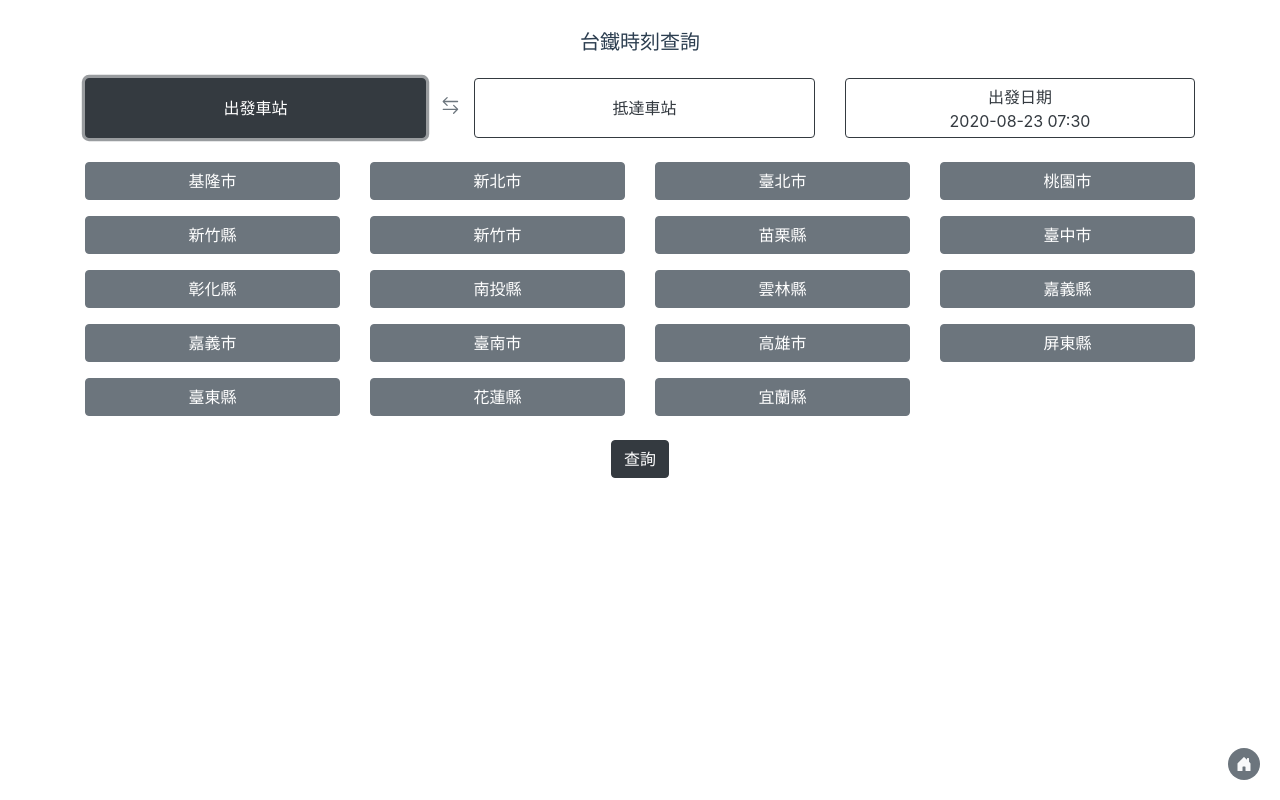
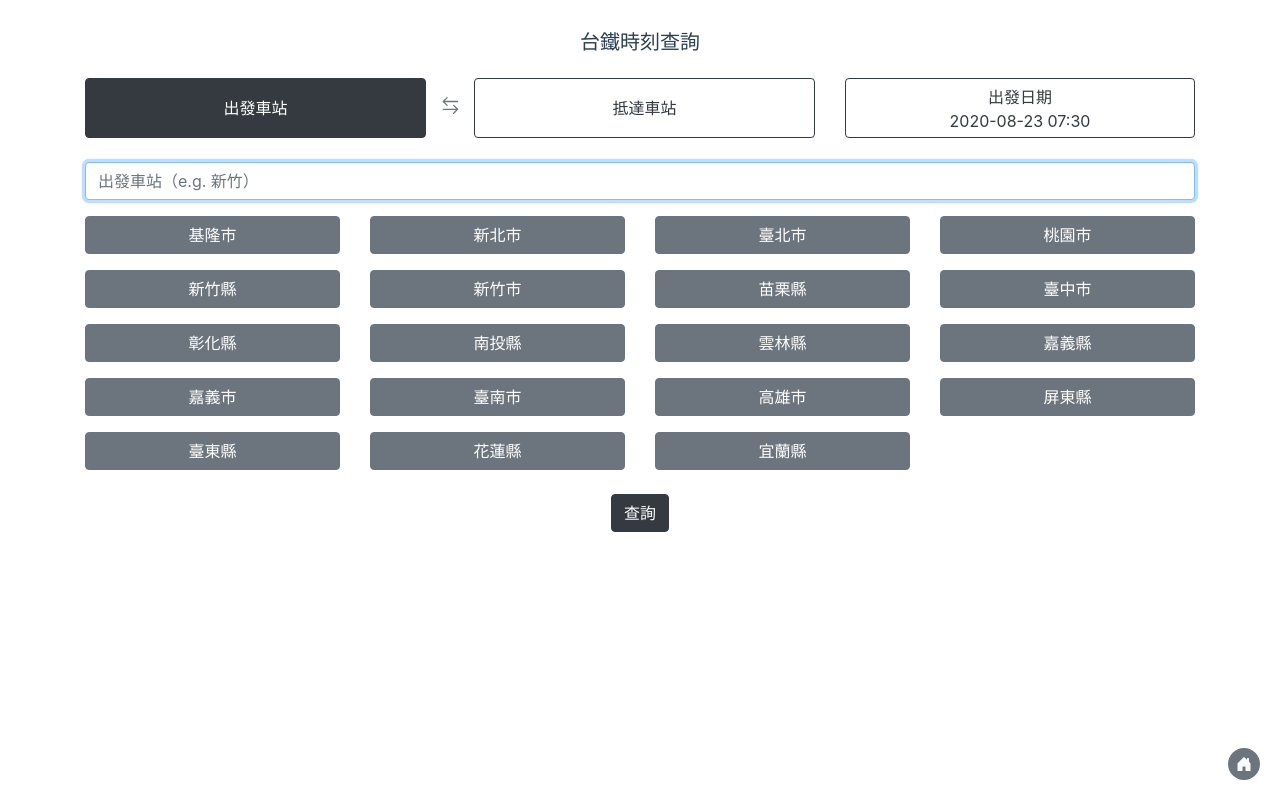
Before and after one commit to js-ying/trainInfo, a Vue app: page /#/ in a window 1280 px wide. Both pictures are taken after a click on the button "出發車站". Built offline with nearby package versions, Linux system fonts and the light colour scheme.

Commit message:
[add] 加入文字快速篩選車站功能

```diff
--- a/src/components/search-area.vue
+++ b/src/components/search-area.vue
@@ -93,6 +93,20 @@
       </div>
       <!-- 參數調整區域 -->
       <b-container class="mb-2 bv-example-row" id="param-adjustment-area">
+        <b-form-input
+          v-model="queryInput"
+          @update="filterStations()"
+          :placeholder="queryInputPlaceHoder"
+          class="mb-3"
+          @keyup.enter="setStation()"
+          ref="queryInputRef"
+          v-show="
+            isShowStartMainLine ||
+            isShowStartStation ||
+            isShowEndMainLine ||
+            isShowEndStation
+          "
+        ></b-form-input>
         <b-row v-if="isShowStartMainLine">
           <b-col
             cols="6"
@@ -229,7 +243,7 @@
   name: "SearchArea",
   components: {
     DatePicker,
-    ErrorMsg,
+    ErrorMsg
   },
   data() {
     return {
@@ -253,7 +267,7 @@
         "屏東縣",
         "臺東縣",
         "花蓮縣",
-        "宜蘭縣",
+        "宜蘭縣"
       ],
       traStations: [],
       filterTraStartStations: [],
@@ -263,34 +277,35 @@
       isShowEndMainLine: false,
       isShowEndStation: false,
       isShowDatetime: false,
+      queryInput: "",
       selected: {
         start: {
           mainLine: null,
           stationId: null,
-          stationName: null,
+          stationName: null
         },
         end: {
           mainLine: null,
           stationId: null,
-          stationName: null,
+          stationName: null
         },
-        datetime: new Date(),
+        datetime: new Date()
       },
       errorShow: {
         startStation: {
           show: false,
-          msg: "請選擇出發車站",
+          msg: "請選擇出發車站"
         },
         endStation: {
           show: false,
-          msg: "請選擇抵達車站",
+          msg: "請選擇抵達車站"
         },
         datetime: {
           show: false,
-          msg: "出發日期不能小於今天",
+          msg: "出發日期不能小於今天"
+        }
       },
-      },
-      notReset: true, // 是否「非點選 title 重置回到 Home」
+      notReset: true // 是否「非點選 title 重置回到 Home」
     };
   },
   mounted() {
@@ -368,7 +383,13 @@
     },
 
     toggleSelectArea(area) {
+      this.queryInput = "";
+
       if (area === "startMainLine") {
+        setTimeout(() => {
+          this.$refs.queryInputRef.focus();
+        }, 0);
+
         if (this.isShowStartMainLine) {
           this.isShowStartMainLine = false;
         } else {
@@ -379,6 +400,10 @@
           this.isShowDatetime = false;
         }
       } else if (area === "endMainLine") {
+        setTimeout(() => {
+          this.$refs.queryInputRef.focus();
+        }, 0);
+
         if (this.isShowEndMainLine) {
           this.isShowEndMainLine = false;
         } else {
@@ -409,20 +434,20 @@
           start: {
             mainLine: null,
             stationId: null,
-            stationName: null,
+            stationName: null
           },
           end: {
             mainLine: null,
             stationId: null,
-            stationName: null,
+            stationName: null
           },
-          datetime: new Date(),
+          datetime: new Date()
         };
         this.notReset = false;
 
         this.$router
           .push({
-            path: "/",
+            path: "/"
           })
           .catch(() => {});
       }
@@ -434,7 +459,7 @@
       this.selected.start.mainLine = mainLine;
 
       const filterTraStations = this.traStations.filter(
-        (traStation) =>
+        traStation =>
           traStation.StationAddress.replace(/[0-9]/g, "").substr(0, 3) ===
           mainLine
       );
@@ -456,7 +481,7 @@
       this.selected.end.mainLine = mainLine;
 
       const filterTraStations = this.traStations.filter(
-        (traStation) =>
+        traStation =>
           traStation.StationAddress.replace(/[0-9]/g, "").substr(0, 3) ===
           mainLine
       );
@@ -471,18 +496,89 @@
 
       this.errorShow.endStation.show = false;
     },
+    filterStations() {
+      this.selected.start.mainLine = null;
+      this.selected.end.mainLine = null;
+
+      if (this.queryInput) {
+        if (this.isShowStartMainLine || this.isShowStartStation) {
+          this.isShowStartMainLine = false;
+          this.isShowStartStation = true;
+
+          const filterTraStations = this.traStations.filter(
+            traStation =>
+              traStation.StationName.Zh_tw.includes(this.queryInput) ||
+              traStation.StationName.Zh_tw.replace("臺", "台").includes(
+                this.queryInput
+              )
+          );
+          this.filterTraStartStations = [];
+          Object.assign(this.filterTraStartStations, filterTraStations);
+        } else if (this.isShowEndMainLine || this.isShowEndStation) {
+          this.isShowEndMainLine = false;
+          this.isShowEndStation = true;
+
+          const filterTraStations = this.traStations.filter(
+            traStation =>
+              traStation.StationName.Zh_tw.includes(this.queryInput) ||
+              traStation.StationName.Zh_tw.replace("臺", "台").includes(
+                this.queryInput
+              )
+          );
+          this.filterTraEndStations = [];
+          Object.assign(this.filterTraEndStations, filterTraStations);
+        }
+      } else {
+        if (this.isShowStartMainLine || this.isShowStartStation) {
+          this.isShowStartMainLine = true;
+          this.isShowStartStation = false;
+        } else if (this.isShowEndMainLine || this.isShowEndStation) {
+          this.isShowEndMainLine = true;
+          this.isShowEndStation = false;
+        }
+        this.filterTraStartStations = this.traStations;
+        this.filterTraEndStations = this.traStations;
+      }
+    },
+    setStation() {
+      if (!this.queryInput) return;
+      let selectedStation = null;
+      let filterTraStations =
+        this.isShowStartMainLine || this.isShowStartStation
+          ? this.filterTraStartStations
+          : this.filterTraEndStations;
+      let selectStation =
+        this.isShowStartMainLine || this.isShowStartStation
+          ? this.selectStartStation
+          : this.selectEndStation;
+
+      if (filterTraStations.length <= 2) {
+        if (filterTraStations.length === 2) {
+          const highstation = filterTraStations.find(station =>
+            ["0", "1"].includes(station.StationClass)
+          );
+          if (highstation) {
+            selectedStation = highstation;
+          }
+        } else if (filterTraStations.length === 1) {
+          selectedStation = filterTraStations[0];
+        }
+
+        if (selectedStation) {
+          selectStation(
+            selectedStation.StationID,
+            selectedStation.StationName.Zh_tw
+          );
+        }
+      }
+    },
     swapSeletedStation() {
-      if (
-        !Object.values(this.selected.start).includes(null) &&
-        !Object.values(this.selected.end).includes(null)
-      ) {
       let start = {},
         end = {};
       Object.assign(start, this.selected.start);
       Object.assign(end, this.selected.end);
       Object.assign(this.selected.start, end);
       Object.assign(this.selected.end, start);
-      }
     },
     isPastDate(date) {
       return (
@@ -547,15 +643,26 @@
                   s: this.selected.start.stationName,
                   e: this.selected.end.stationName,
                   d: this.$commonService.processDate(this.selected.datetime),
-                  t: this.$commonService.processTime(this.selected.datetime),
-                },
+                  t: this.$commonService.processTime(this.selected.datetime)
+                }
               })
               .catch(() => {});
           }
         );
       });
+    }
   },
-  },
+  computed: {
+    queryInputPlaceHoder() {
+      if (this.isShowStartMainLine || this.isShowStartStation) {
+        return "出發車站（e.g. 新竹）";
+      } else if (this.isShowEndMainLine || this.isShowEndStation) {
+        return "抵達車站（e.g. 台北）";
+      }
+
+      return "";
+    }
+  }
 };
 </script>
 
```
Lines whose indentation alone changed are shown as unchanged.
